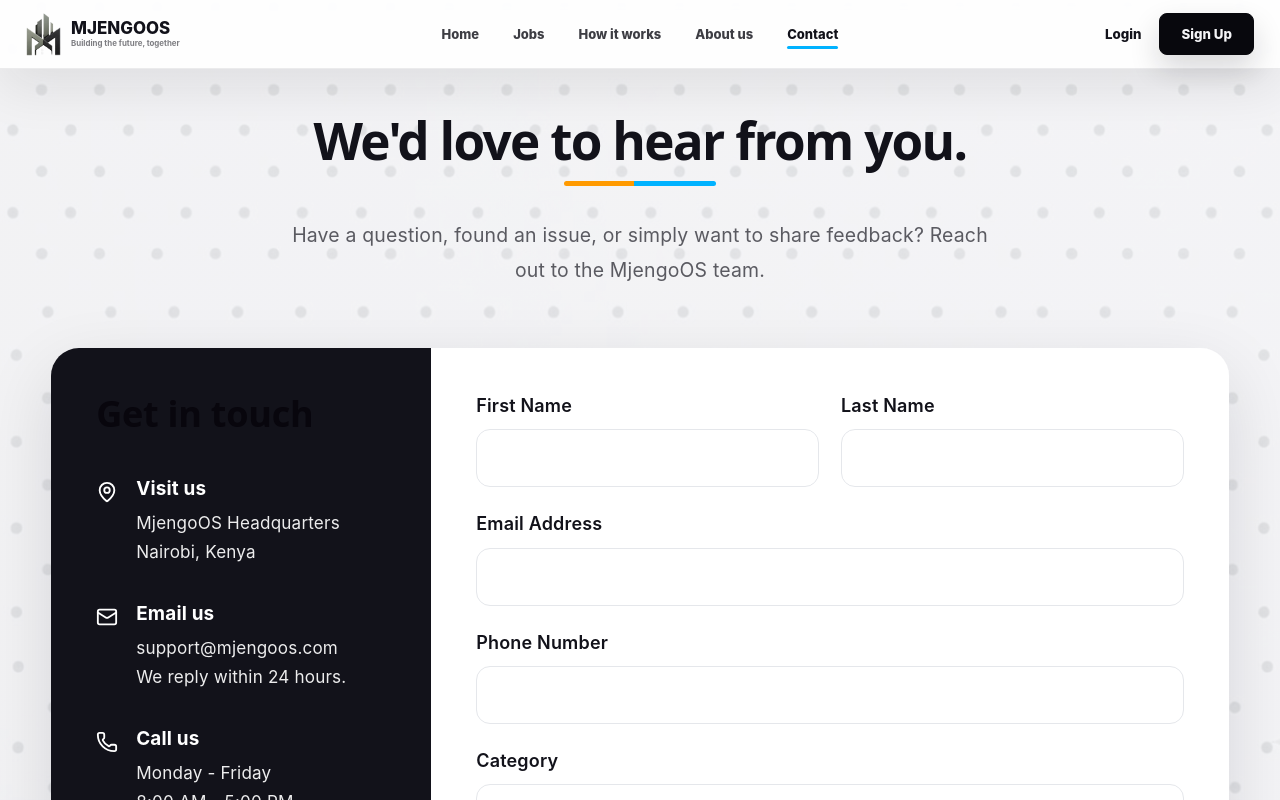
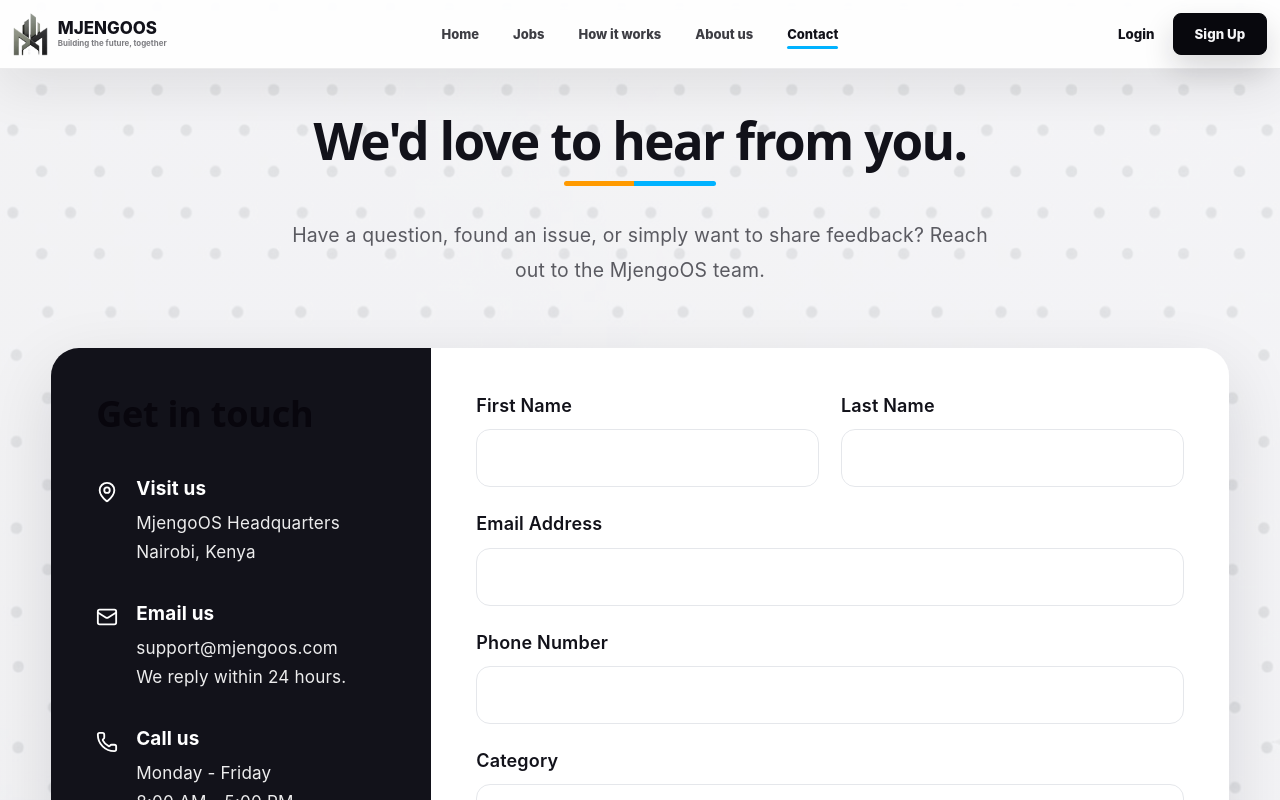
Before and after one commit to josephgakono/MjengoOS-Frontend, a React (Vite) app: page /contact in a window 1280 px wide. Shown: the top 800 px of the page. Built offline with nearby package versions, Linux system fonts and the light colour scheme.

Commit message:
fix navbar inner width

```diff
--- a/src/App.css
+++ b/src/App.css
@@ -97,7 +97,7 @@ body {
   display: grid;
   grid-template-columns: minmax(210px, 1fr) auto minmax(210px, 1fr);
   align-items: center;
-  width: min(100% - 52px, 1248px);
+  width: 98%;
   min-height: 68px;
   margin: 0 auto;
   gap: 24px;
```
